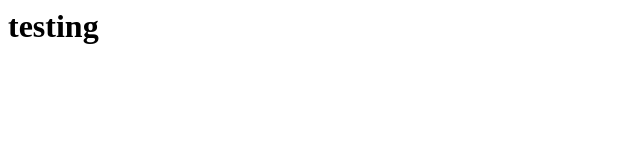
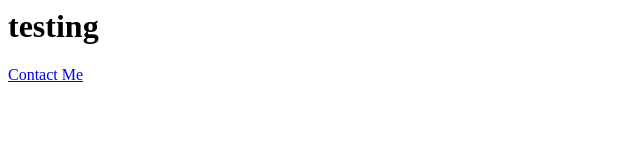
Before and after one commit to Vong3432/project, a plain HTML site: page index.html in a window 1280 px wide. Shown: the whole page, without its empty margins (0-640 px from the left). Drawn offline with Linux system fonts and the light colour scheme.

Commit message:
Update index.html

```diff
--- a/index.html
+++ b/index.html
@@ -4,6 +4,6 @@
  </head>
   <body>
     <h1>testing</h1>
-    <a href="contact.html>Contact Me</a>
+    <a href="contact.html">Contact Me</a>
   </body>
 </html>
```
